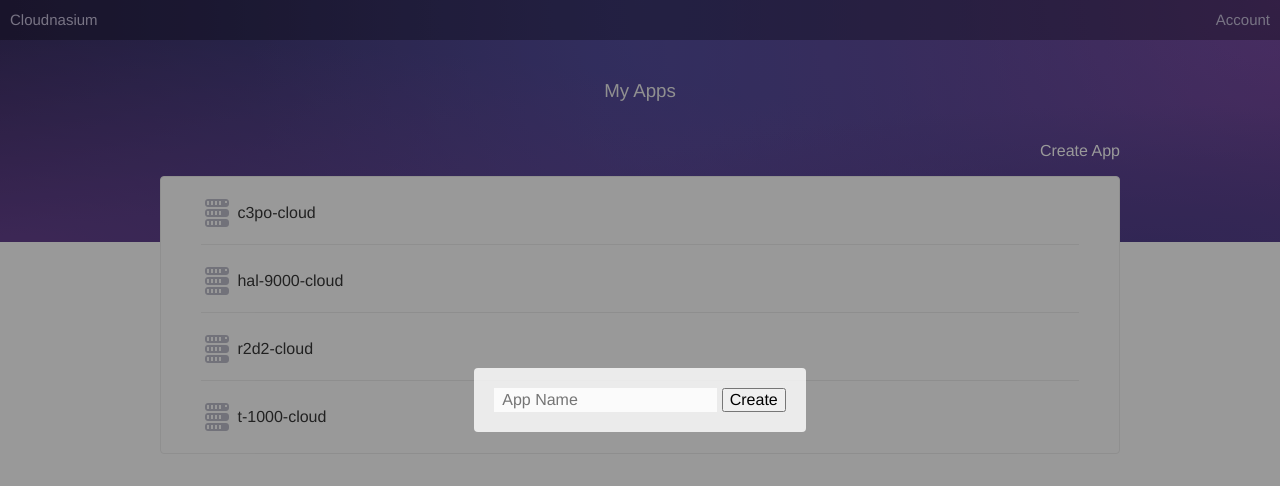
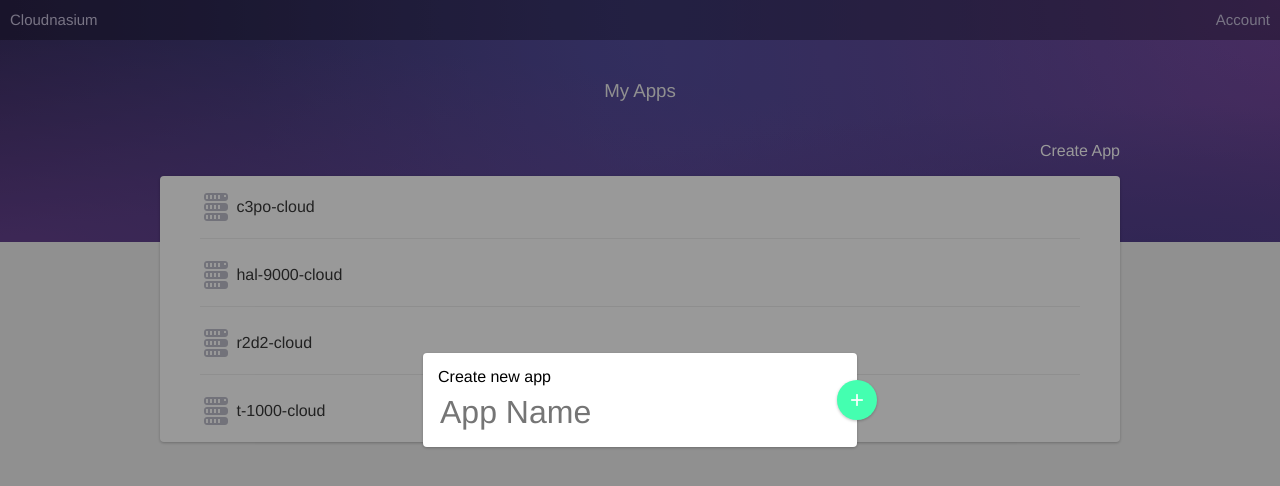
Before and after one commit to jdx/heroku-simple-dashboard, a website: page public/index.html in a window 1280 px wide. Both pictures are taken after a click on the link "Create App". Drawn offline with nearby package versions, Linux system fonts and the light colour scheme; files that its build step writes are made by us from their sources.

Commit message:
modal updates

```diff
--- a/css/app.styl
+++ b/css/app.styl
@@ -2,6 +2,7 @@
 
 body
   font-family: "Helvetica Neue"
+  background-color: #f0f0f0
 
 .hero
   background-color: #3B2F63;
@@ -43,7 +44,6 @@ header
   background-color: #fff
   text-align: left
   list-style: none
-  border: 1px solid #ededed
   border-radius: 4px
   padding: 0
   > li
@@ -81,10 +81,31 @@ a
     display: flex;
 
 .modal-content
-  background-color: rgba(255, 255, 255, .8)
-  padding: 20px
+  background-color: #fff
+  padding: 15px
   border-radius: 4px
+  position: relative
   input[type='text']
     border: 0
-    background-color: rgba(255, 255, 255, .8)
-    padding: 3px 8px
+    padding-top: 8px
+    display: block
+    outline: 0
+    width: 400px
+    font-size: 32px
+  input[type='submit']
+    border-radius: 40px
+    width: 40px
+    height: 40px
+    background-color: #44ffb0
+    border: 0
+    box-shadow: 0 1px 3px rgba(0, 0, 0, 0.25)
+    color: #fff
+    font-size: 24px
+    position: absolute
+    right: -20px
+    margin-top: -20px
+    top: 50%
+    outline: 0
+
+.panel-shadow
+  box-shadow: 0 1px 3px rgba(0, 0, 0, 0.25)
--- a/public/index.html
+++ b/public/index.html
@@ -18,7 +18,7 @@
   </div>
   <div ng-controller='AppCtrl' class='apps-table-wrapper'>
     <a href='#' class='create-app-link'>Create App</a>
-    <ul class='apps-table'>
+    <ul class='apps-table panel-shadow'>
       <li ng-repeat='app in apps'>
         <a href='#'>
           <img src='images/app-icon.png' srcset='images/app-icon@2x.png 2x'>
@@ -28,10 +28,11 @@
     </ul>
   </div>
   <div class='modal-overlay hidden'>
-    <div class='modal-content'>
+    <div class='modal-content panel-shadow'>
       <form>
-        <input type="text" placeholder="App Name">
-        <input type="submit" value="Create">
+        <label for='app-name'>Create new app</label>
+        <input id='app-name' type="text" placeholder="App Name">
+        <input type="submit" value="+">
       </form>
     </div>
   </div>
```
Also changed, not shown: assets/app.css.
